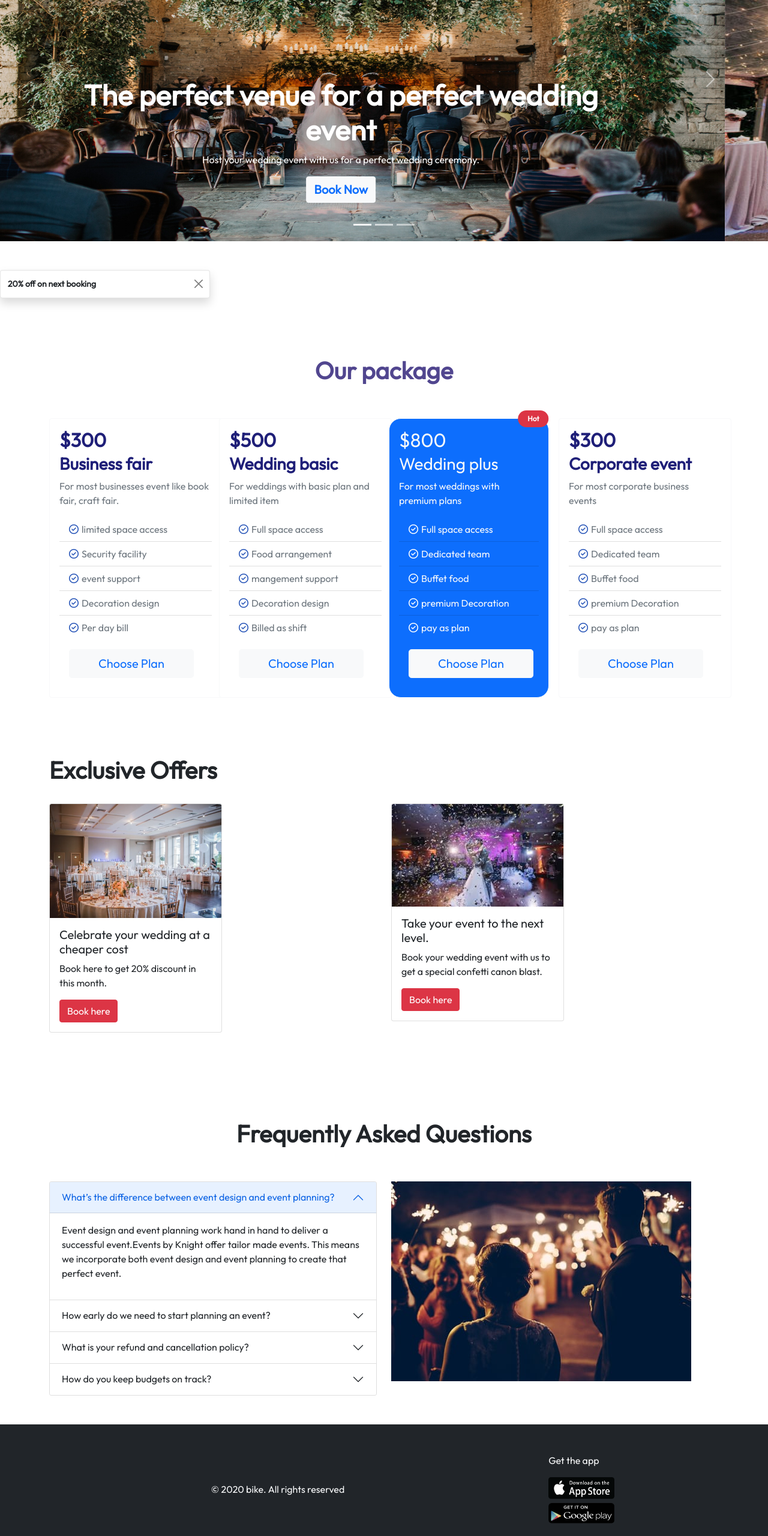
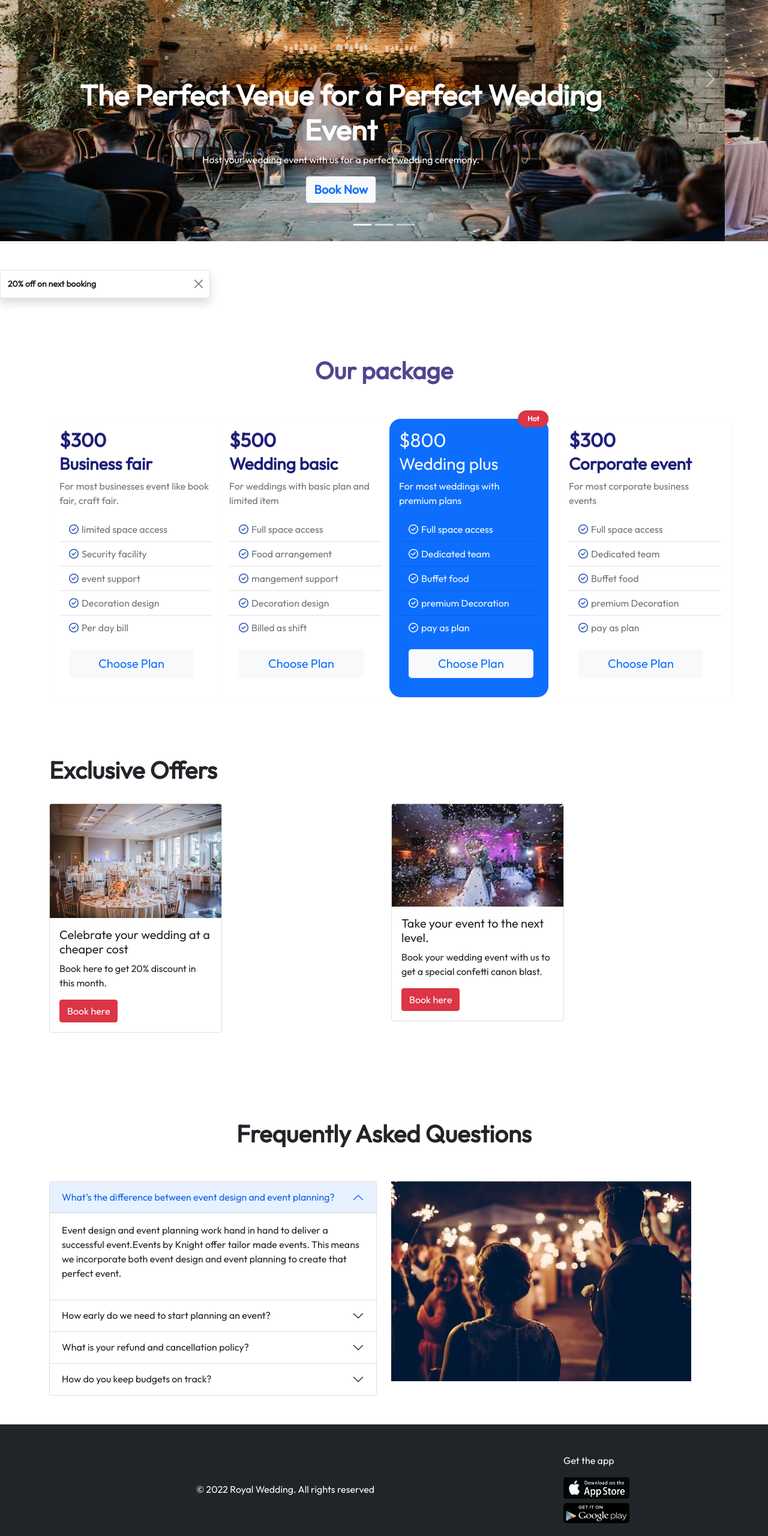
Before and after one commit to zereentabassum/convention-center-bootstrap, a plain HTML site: page index.html in a window 1280 px wide. Shown: the part 220-2780 px from the top of the page at 60% size. Drawn offline with nearby package versions, Linux system fonts and the light colour scheme.

Commit message:
detail changed

```diff
--- a/index.html
+++ b/index.html
@@ -45,7 +45,7 @@
       <div class="carousel-item active">
         <img src="venue1.jpg" class="d-block w-100 slider-img" alt="...">
         <div class="carousel-caption d-md-block display-line">
-          <h1 class="display-5 fw-bolder">The perfect venue for a perfect wedding event</h1>
+          <h1 class="display-5 fw-bolder">The Perfect Venue for a Perfect Wedding Event</h1>
           <p>Host your wedding event with us for a perfect wedding ceremony.</p>
           <a class="btn btn-light text-primary fs-5 fw-bolder mb-4" href="https://www.google.com/" role="button">Book Now</a>
         </div>
@@ -278,7 +278,7 @@
     <!-- Footer -->
     <footer class="bg-dark text-light">
      <section class="container-fluid d-flex  justify-content-evenly  align-items-center">
-      <div><p class="p-5 m-5" >© 2020 bike. All rights reserved</p></div>
+      <div><p class="p-5 m-5" >© 2022 Royal Wedding. All rights reserved</p></div>
 
      <div class="footer-img">
        <p>Get the app</p>
```
Also changed, not shown: m.jpg (added), mm.jpg (added), money.jpg (added).
